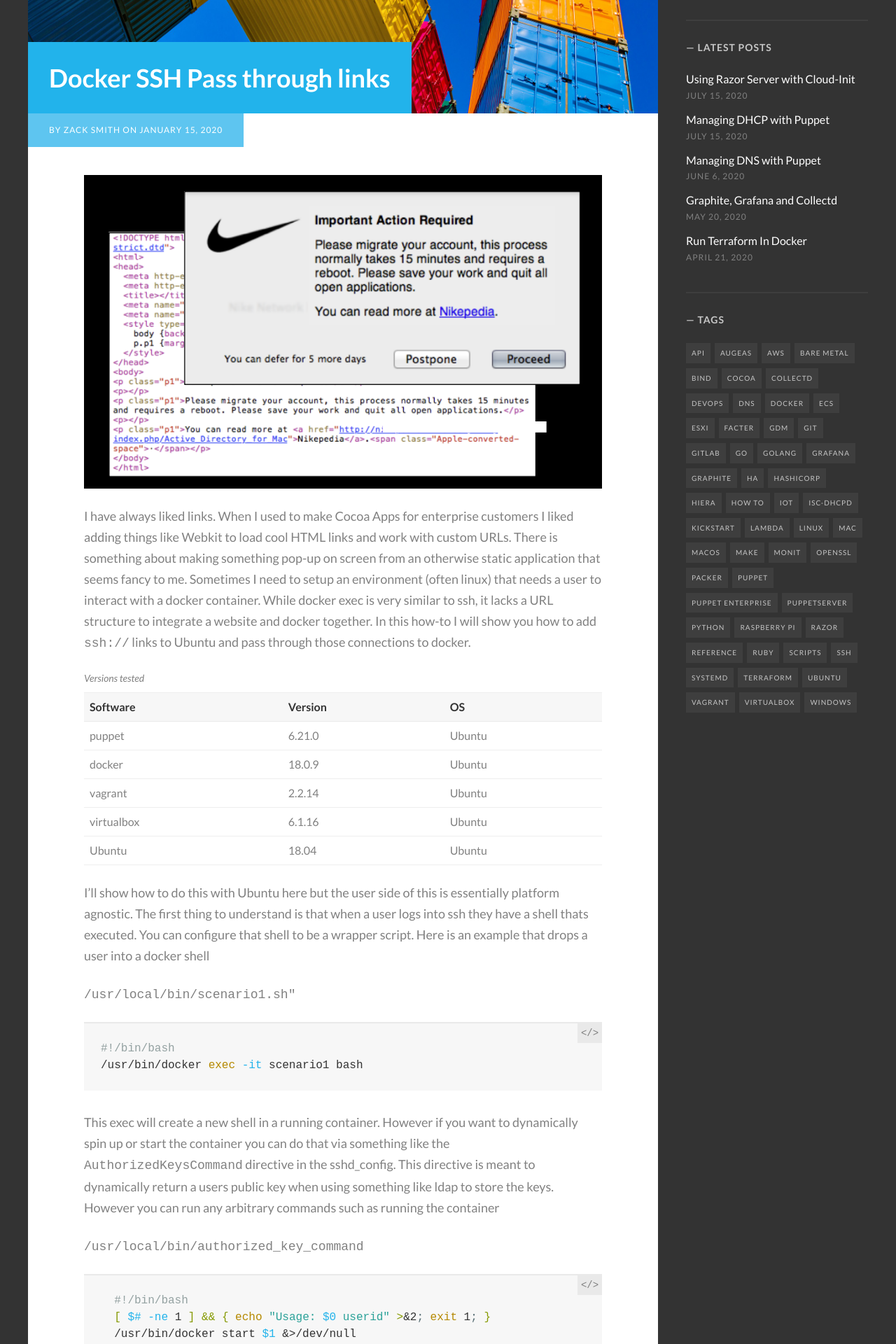
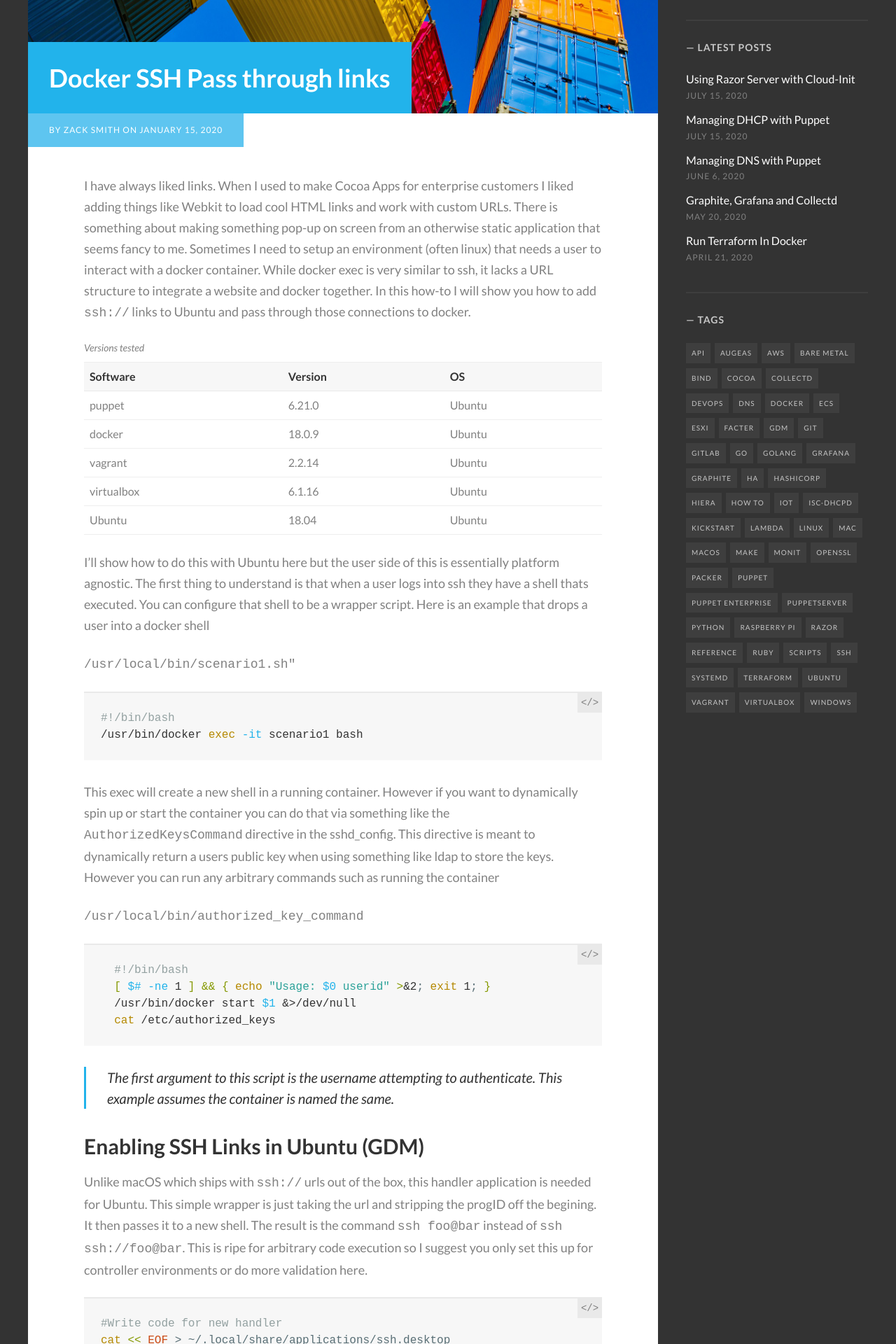
Before and after one commit to homeops-tech/homeops-tech.github.io, a Jekyll site: the page built from _posts/2020-01-15-SSH-Pass-Through-Docker.md, in a window 1280 px wide. Shown: the part 687-2607 px from the top of the page at 70% size. Built offline with Jekyll 4.4.1, drawn with Linux system fonts in a browser that asks for light colours; comment, search, counter and statistics services are not loaded.

Commit message:
loose image

```diff
--- a/_posts/2020-01-15-SSH-Pass-Through-Docker.md
+++ b/_posts/2020-01-15-SSH-Pass-Through-Docker.md
@@ -5,8 +5,6 @@ date:   2020-01-15
 image: /images/posts/docker.jpg
 tags: [puppet,devops,docker,vagrant,virtualbox,ubuntu,gdm,ssh,how to]
 ---
-
-![Links](/images/posts/links.png)
 
 I have always liked links. When I used to make Cocoa Apps for enterprise customers I liked adding things like Webkit to load cool HTML links and work with custom URLs. There is something about making something pop-up on screen from an otherwise static application that seems fancy to me. Sometimes I need to setup an environment (often linux) that needs a user to interact with a docker container. While docker exec is very similar to ssh, it lacks a
 URL structure to integrate a website and docker together. In this how-to I will show you how to add `ssh://` links to Ubuntu and pass through those connections to docker.
```
